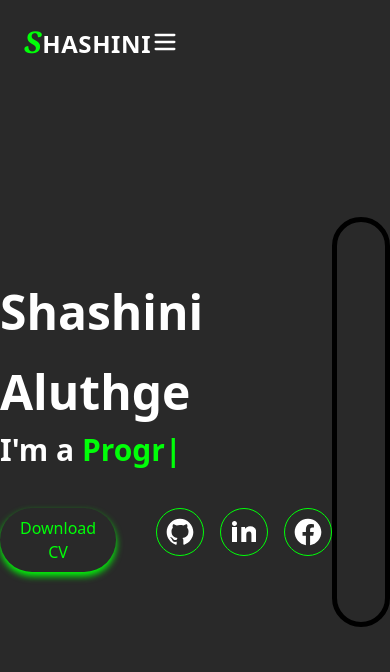
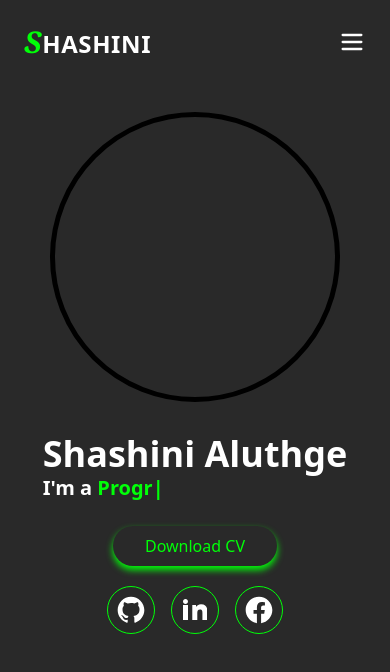
Before and after one commit to ShashiniAluthge/ShashiniAluthge---Portfolio, a React (Vite) app: page / in a window 390 px wide. Shown: the top 672 px of the page. Built offline with nearby package versions, Linux system fonts and the light colour scheme.

Commit message:
make responsive home page

```diff
--- a/index.html
+++ b/index.html
@@ -4,6 +4,7 @@
     <meta charset="UTF-8" />
     <link rel="icon" type="image/svg+xml" href="/vite.svg" />
     <meta name="viewport" content="width=device-width, initial-scale=1.0" />
+
     <title>Shashini Aluthge</title>
   </head>
   <body>
--- a/src/components/NavBar.tsx
+++ b/src/components/NavBar.tsx
@@ -7,7 +7,7 @@ const NavBar = () => {
   const [isDrawerOpen, setIsDrawerOpen] = useState(false);
 
   return (
-    <div className="fixed top-0 lg:right-30 lg:left-30 bg-[#292929] sm:left-0 sm:right-0">
+    <div className="fixed top-0 left-0 right-0 lg:right-30 lg:left-30 md:left-10 md:right-10 bg-[#292929]  ">
       <nav className="flex justify-between items-center p-6">
         <h1 className="text-2xl font-bold text-white tracking-wide uppercase">
           <span className="text-[#00FF08] italic font-serif text-3xl">S</span>
--- a/src/components/SocialIcons.tsx
+++ b/src/components/SocialIcons.tsx
@@ -1,6 +1,6 @@
 const SocialIcons = () => {
   return (
-    <div className="flex flex-row space-x-4 ml-10">
+    <div className="flex flex-row space-x-4 md:ml-10 justify-center mt-5 md:mt-0">
       <div className="flex w-12 h-12 border-1 p-2 rounded-full  justify-center items-center border-[#00ff08] hover:ring-1 hover:ring-[#00ff08]  hover:shadow-[0_4px_4px_#00FF08] ">
         <a
           href="https://github.com/ShashiniAluthge"
--- a/src/pages/Home.tsx
+++ b/src/pages/Home.tsx
@@ -43,20 +43,21 @@ const Home: React.FC = () => {
   },[characterIndex,isDeleting,roleIndex,]);
 
   return (
-    <div className="bg-[#292929] min-h-screen ">
+    <div className="bg-[#292929] min-h-screen pt-16 lg:pt-0 ">
       <NavBar />
 
-      <div className="flex lg:flex-row sm:flex-col items-center h-[100vh] lg:ml-30 lg:mr-30 ">
-        <div className="flex-1 flex-col lg:justify-start sm:justify-center">
-          <h1 className="text-white font-bold text-5xl/20">Shashini Aluthge</h1>
-          <h2 className="text-white font-bold text-3xl">
+      <div className="flex flex-col lg:flex-row items-center justify-center lg:h-[100vh] lg:ml-30 lg:mr-30 pt-12 lg:pt-10 md:ml-10 md:mr-10 ml-2 mr-2">
+      <div className="box-content w-70 h-70 md:w-90 md:h-90 lg:w-100 lg:h-100 border-5 rounded-full lg:flex-1"></div>
+        <div className="flex-1 flex-col justify-center items-center pt-8 md:pt-2 lg:pt-0">
+          <h1 className="text-white font-bold text-4xl md:text-5xl/20">Shashini Aluthge</h1>
+          <h2 className="text-white font-bold text-xl md:text-2xl lg:text-3xl">
             I'm a {" "}
             <span className="text-[#00FF08]">{displayText}</span>
             <span className="text-[#00FF08] cursor">|</span>
           </h2>
-          <div className="mt-10 flex lg:flex-row sm:flex-col">
-            <div>
-              <button className="px-5 py-2 text-[#00FF08] rounded-4xl transition-all duration-200 bg-[#292929] shadow-[0_4px_7px_#00FF08] hover:shadow-[0_6px_8px_#00FF08] hover:scale-105 cursor-pointer">
+          <div className="mt-6  lg:mt-10 flex flex-col md:flex-row ">
+            <div className="text-center">
+              <button className="px-8 py-2 lg:px-5 text-[#00FF08] rounded-4xl transition-all duration-200 bg-[#292929] shadow-[0_4px_7px_#00FF08] hover:shadow-[0_6px_8px_#00FF08] hover:scale-105 cursor-pointer">
                 Download CV
               </button>
             </div>
@@ -64,7 +65,7 @@ const Home: React.FC = () => {
             <SocialIcons />
           </div>
         </div>
-        <div className="box-content w-100 h-100 border-5 rounded-full lg:justify-right"></div>
+
       </div>
     </div>
   );
```
